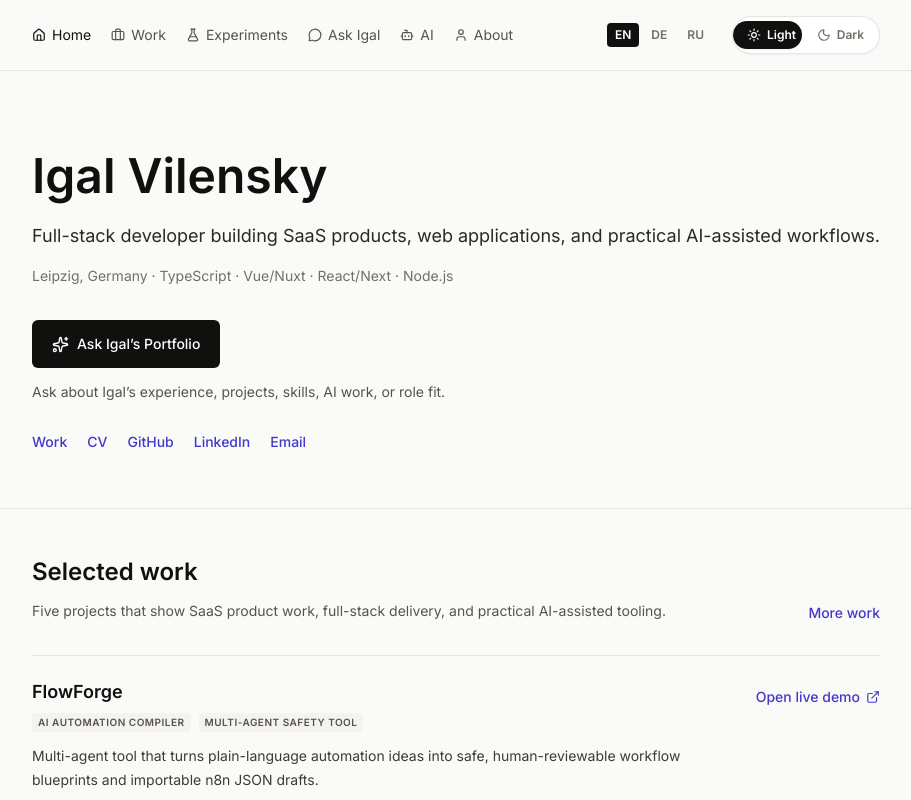
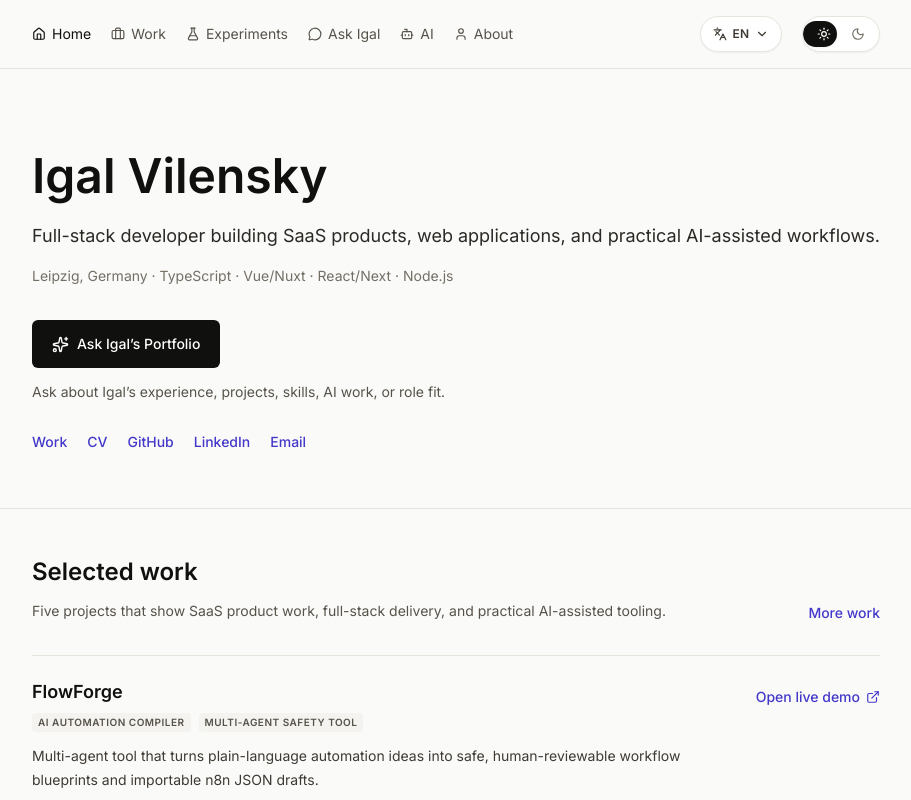
Before and after one commit to igalVilensky/igal-portfolio, a Nuxt app: page / in a window 1280 px wide. Shown: the top 800 px of the page, without its empty margins (184-1095 px from the left). Built offline with nearby package versions, Linux system fonts and the light colour scheme; a web font is replaced by a local one.

Commit message:
Refactor LanguageSwitcher and ThemeToggle components for improved UI and functionality

```diff
--- a/app/components/LanguageSwitcher.vue
+++ b/app/components/LanguageSwitcher.vue
@@ -1,27 +1,69 @@
 <template>
-  <div class="flex items-center gap-1" role="group" :aria-label="t('language.label')">
+  <div ref="root" class="relative" :aria-label="t('language.label')">
+    <button
+      type="button"
+      class="inline-flex h-9 items-center gap-1.5 rounded-full border border-secondary-200 bg-white px-3 text-xs font-semibold uppercase text-secondary-700 shadow-sm transition-colors hover:border-secondary-300 hover:text-secondary-950 focus:outline-none focus-visible:ring-2 focus-visible:ring-primary-400 focus-visible:ring-offset-2 focus-visible:ring-offset-secondary-50 dark:border-dark-border dark:bg-dark-surface dark:text-secondary-300 dark:hover:border-secondary-600 dark:hover:text-white dark:focus-visible:ring-offset-dark-bg"
+      :aria-label="t('language.label')"
+      :aria-expanded="isOpen"
+      aria-haspopup="menu"
+      @click="isOpen = !isOpen"
+    >
+      <Languages :size="14" aria-hidden="true" />
+      <span>{{ currentOption.short }}</span>
+      <ChevronDown
+        :size="14"
+        class="transition-transform duration-200"
+        :class="{ 'rotate-180': isOpen }"
+        aria-hidden="true"
+      />
+    </button>
+
+    <Transition
+      enter-active-class="transition duration-150 ease-out"
+      enter-from-class="-translate-y-1 opacity-0"
+      enter-to-class="translate-y-0 opacity-100"
+      leave-active-class="transition duration-100 ease-in"
+      leave-from-class="translate-y-0 opacity-100"
+      leave-to-class="-translate-y-1 opacity-0"
+    >
+      <div
+        v-if="isOpen"
+        class="absolute right-0 z-50 mt-2 min-w-36 overflow-hidden rounded-md border border-secondary-200 bg-white py-1 shadow-lg shadow-secondary-900/10 dark:border-dark-border dark:bg-dark-surface dark:shadow-black/30"
+        role="menu"
+      >
         <NuxtLink
           v-for="option in languageOptions"
           :key="option.code"
           :to="switchLocalePath(option.code)"
-      class="rounded px-2 py-1 text-xs font-semibold transition-colors"
+          class="flex items-center justify-between gap-3 px-3 py-2 text-sm font-medium transition-colors"
           :class="option.code === locale
-        ? 'bg-secondary-950 text-white dark:bg-secondary-100 dark:text-secondary-950'
-        : 'text-secondary-500 hover:bg-secondary-100 hover:text-secondary-950 dark:text-secondary-400 dark:hover:bg-white/5 dark:hover:text-white'"
+            ? 'bg-secondary-100 text-secondary-950 dark:bg-white/10 dark:text-white'
+            : 'text-secondary-600 hover:bg-secondary-50 hover:text-secondary-950 dark:text-secondary-300 dark:hover:bg-white/5 dark:hover:text-white'"
           :aria-label="t('language.switchTo', { language: option.name })"
           :aria-current="option.code === locale ? 'true' : undefined"
-      @click="$emit('selected')"
+          role="menuitem"
+          @click="selectLanguage"
         >
+          <span>{{ option.name }}</span>
+          <span class="text-xs uppercase text-secondary-400 dark:text-secondary-500">
             {{ option.short }}
+          </span>
         </NuxtLink>
+      </div>
+    </Transition>
   </div>
 </template>
 
 <script setup lang="ts">
+import { ChevronDown, Languages } from "lucide-vue-next";
+
 const { locale, t } = useI18n();
 const switchLocalePath = useSwitchLocalePath();
+const route = useRoute();
+const root = ref<HTMLElement | null>(null);
+const isOpen = ref(false);
 
-defineEmits<{
+const emit = defineEmits<{
   selected: [];
 }>();
 
@@ -30,4 +72,31 @@ const languageOptions = [
   { code: "de", short: "DE", name: "Deutsch" },
   { code: "ru", short: "RU", name: "Русский" },
 ] as const;
+
+const currentOption = computed(() =>
+  languageOptions.find((option) => option.code === locale.value) ?? languageOptions[0]
+);
+
+const selectLanguage = () => {
+  isOpen.value = false;
+  emit("selected");
+};
+
+const handleDocumentClick = (event: MouseEvent) => {
+  if (!root.value?.contains(event.target as Node)) {
+    isOpen.value = false;
+  }
+};
+
+watch(() => route.fullPath, () => {
+  isOpen.value = false;
+});
+
+onMounted(() => {
+  document.addEventListener("click", handleDocumentClick);
+});
+
+onUnmounted(() => {
+  document.removeEventListener("click", handleDocumentClick);
+});
 </script>
--- a/app/components/ThemeToggle.vue
+++ b/app/components/ThemeToggle.vue
@@ -1,9 +1,8 @@
 <template>
   <button
     type="button"
-    class="group relative inline-grid grid-cols-2 items-center overflow-hidden rounded-full border border-secondary-200 bg-white p-1 text-xs font-semibold text-secondary-500 shadow-sm transition-colors duration-300 hover:border-secondary-300 hover:text-secondary-800 focus:outline-none focus-visible:ring-2 focus-visible:ring-primary-400 focus-visible:ring-offset-2 focus-visible:ring-offset-secondary-50 disabled:cursor-wait dark:border-dark-border dark:bg-dark-surface dark:text-secondary-400 dark:hover:border-secondary-600 dark:hover:text-white dark:focus-visible:ring-offset-dark-bg"
+    class="group relative inline-grid grid-cols-2 items-center overflow-hidden rounded-full border border-secondary-200 bg-white p-1 text-secondary-500 shadow-sm transition-colors duration-300 hover:border-secondary-300 hover:text-secondary-800 focus:outline-none focus-visible:ring-2 focus-visible:ring-primary-400 focus-visible:ring-offset-2 focus-visible:ring-offset-secondary-50 dark:border-dark-border dark:bg-dark-surface dark:text-secondary-400 dark:hover:border-secondary-600 dark:hover:text-white dark:focus-visible:ring-offset-dark-bg"
     :aria-label="toggleLabel"
-    :disabled="isAnimating"
     @click="toggleColorMode"
   >
     <span
@@ -17,7 +16,6 @@
       :class="isDarkMode ? 'text-secondary-500 dark:text-secondary-400' : 'text-white'"
     >
       <Sun :size="14" />
-      <span class="hidden sm:inline">{{ t("nav.light") }}</span>
     </span>
 
     <span
@@ -25,18 +23,8 @@
       :class="isDarkMode ? 'text-secondary-950' : 'text-secondary-500 dark:text-secondary-400'"
     >
       <Moon :size="14" />
-      <span class="hidden sm:inline">{{ t("nav.dark") }}</span>
     </span>
   </button>
-
-  <Teleport to="body">
-    <div
-      v-if="isAnimating"
-      class="theme-mode-wipe"
-      :class="nextMode === 'dark' ? 'theme-mode-wipe--dark' : 'theme-mode-wipe--light'"
-      aria-hidden="true"
-    />
-  </Teleport>
 </template>
 
 <script setup lang="ts">
@@ -45,9 +33,6 @@ import { Moon, Sun } from "lucide-vue-next";
 const colorMode = useColorMode();
 const { t } = useI18n();
 const isMounted = ref(false);
-const isAnimating = ref(false);
-const nextMode = ref<"dark" | "light">("dark");
-let animationTimers: number[] = [];
 
 const isDarkMode = computed(() => isMounted.value && colorMode.value === "dark");
 
@@ -55,103 +40,11 @@ const toggleLabel = computed(() =>
   isDarkMode.value ? t("nav.switchToLight") : t("nav.switchToDark")
 );
 
-const clearAnimationTimers = () => {
-  animationTimers.forEach((timer) => window.clearTimeout(timer));
-  animationTimers = [];
-};
-
-const prefersReducedMotion = () =>
-  window.matchMedia("(prefers-reduced-motion: reduce)").matches;
-
 const toggleColorMode = () => {
-  const targetMode = colorMode.value === "dark" ? "light" : "dark";
-
-  if (!import.meta.client || prefersReducedMotion()) {
-    colorMode.preference = targetMode;
-    return;
-  }
-
-  if (isAnimating.value) return;
-
-  clearAnimationTimers();
-  nextMode.value = targetMode;
-  isAnimating.value = true;
-
-  animationTimers = [
-    window.setTimeout(() => {
-      colorMode.preference = targetMode;
-    }, 820),
-    window.setTimeout(() => {
-      isAnimating.value = false;
-      animationTimers = [];
-    }, 900),
-  ];
+  colorMode.preference = colorMode.value === "dark" ? "light" : "dark";
 };
 
 onMounted(() => {
   isMounted.value = true;
 });
-
-onUnmounted(() => {
-  clearAnimationTimers();
-});
 </script>
-
-<style scoped>
-.theme-mode-wipe {
-  position: fixed;
-  inset: 0;
-  z-index: 9999;
-  pointer-events: none;
-  overflow: hidden;
-}
-
-.theme-mode-wipe::before {
-  position: absolute;
-  left: 0;
-  top: 0;
-  width: 100%;
-  height: 118vh;
-  content: "";
-  background: var(--theme-fill);
-  clip-path: polygon(
-    0 0,
-    100% 0,
-    100% 94%,
-    91% 96%,
-    79% 94%,
-    66% 98%,
-    52% 95%,
-    38% 99%,
-    24% 96%,
-    11% 98%,
-    0 95%
-  );
-  transform: translateY(-110%);
-  animation: theme-fill-sheet 900ms cubic-bezier(0.65, 0, 0.22, 1) forwards;
-}
-
-.theme-mode-wipe--light {
-  --theme-fill: #fafaf8;
-}
-
-.theme-mode-wipe--dark {
-  --theme-fill: #111111;
-}
-
-@keyframes theme-fill-sheet {
-  0% {
-    transform: translateY(-110%);
-  }
-
-  100% {
-    transform: translateY(0);
-  }
-}
-
-@media (prefers-reduced-motion: reduce) {
-  .theme-mode-wipe {
-    animation: none;
-  }
-}
-</style>
```
Lines whose indentation alone changed are shown as unchanged.
